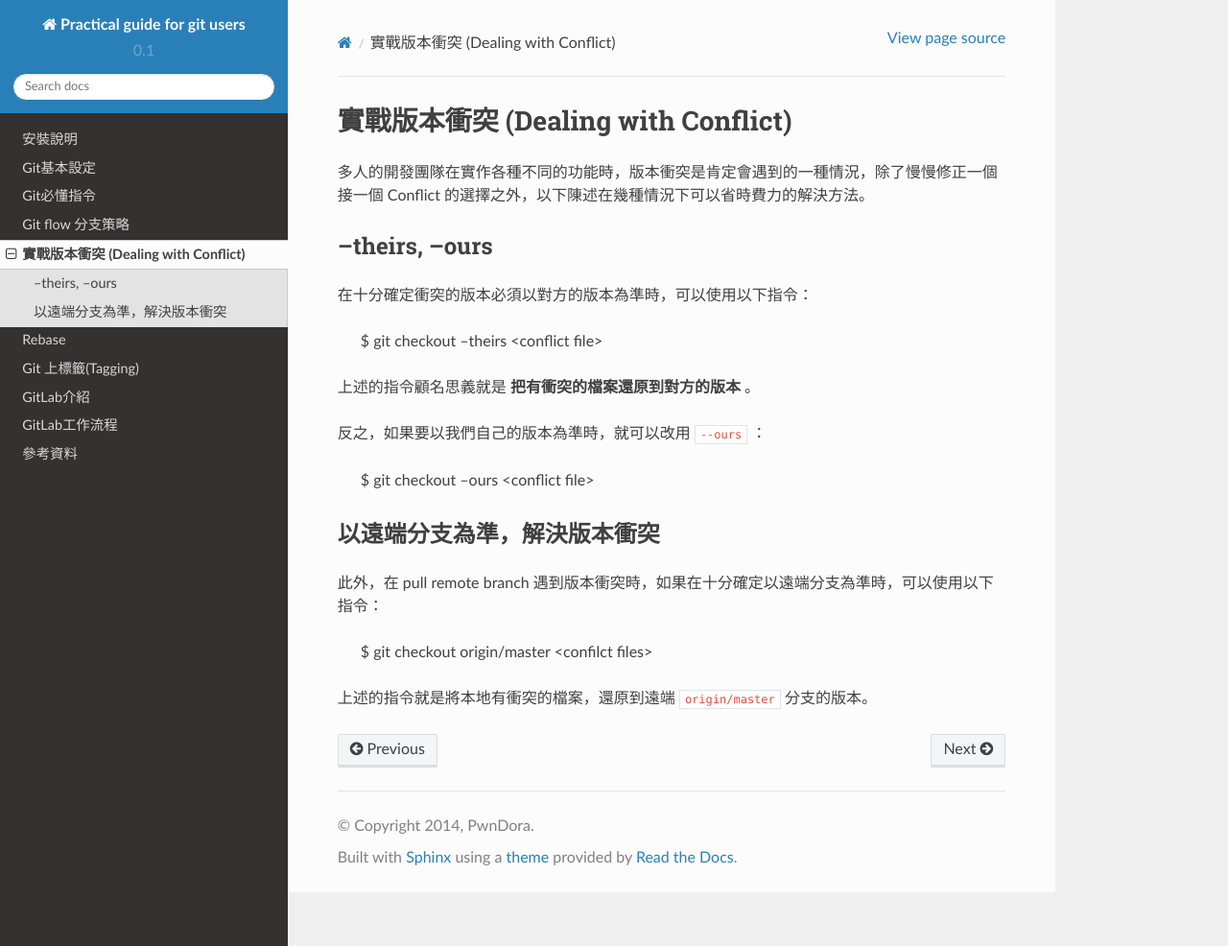
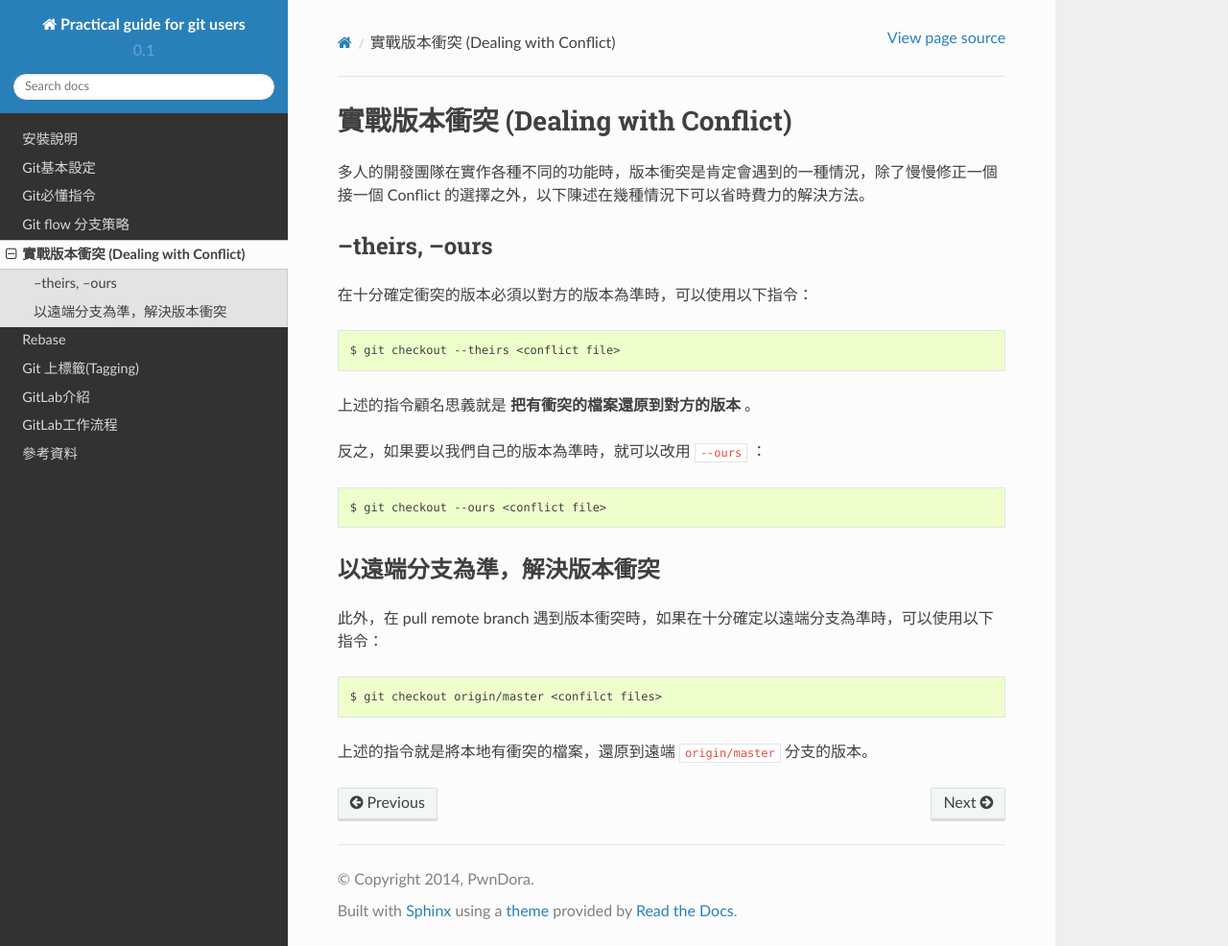
Before and after one commit to spitfire-sidra/git-tutorial, a Sphinx documentation site: the page built from source/conflict.rst, in a window 1280 px wide and 986 px high. Shown: the whole window at 96% size. Built offline with Sphinx 7.4.7 and the Read the Docs theme 2.0.0, drawn with Linux system fonts in a browser that asks for light colours.

Commit message:
fixed syntax

```diff
--- a/source/conflict.rst
+++ b/source/conflict.rst
@@ -7,13 +7,13 @@
 --theirs, --ours
 ============================
 
-在十分確定衝突的版本必須以對方的版本為準時，可以使用以下指令：
+在十分確定衝突的版本必須以對方的版本為準時，可以使用以下指令： ::
 
     $ git checkout --theirs <conflict file>
 
 上述的指令顧名思義就是 **把有衝突的檔案還原到對方的版本** 。
 
-反之，如果要以我們自己的版本為準時，就可以改用 ``--ours`` ：
+反之，如果要以我們自己的版本為準時，就可以改用 ``--ours`` ： ::
 
     $ git checkout --ours <conflict file>
 
@@ -21,7 +21,7 @@
 以遠端分支為準，解決版本衝突
 ===================================
 
-此外，在 pull remote branch 遇到版本衝突時，如果在十分確定以遠端分支為準時，可以使用以下指令：
+此外，在 pull remote branch 遇到版本衝突時，如果在十分確定以遠端分支為準時，可以使用以下指令： ::
 
     $ git checkout origin/master <confilct files>
 
```
